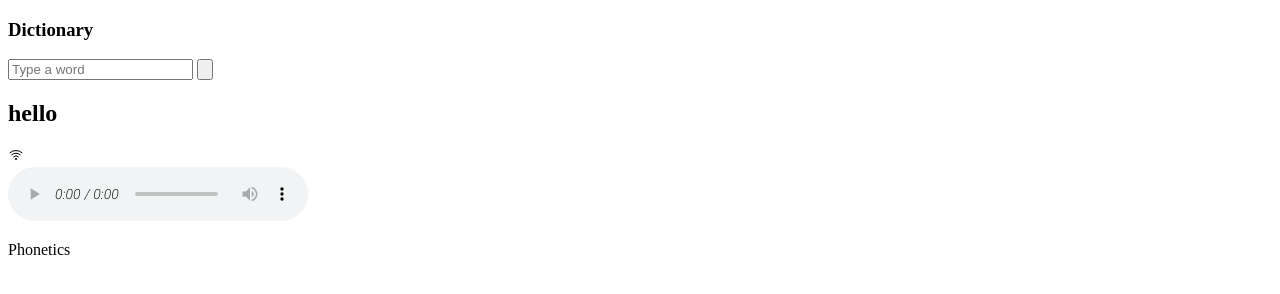
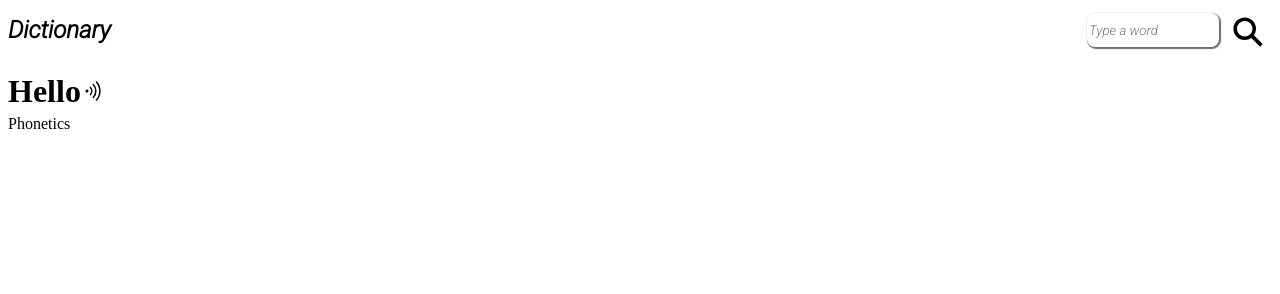
Before and after one commit to diazlisbeh/Dictionary-app, a plain HTML site: page index.html in a window 1280 px wide. Drawn offline with nearby package versions, Linux system fonts and the light colour scheme; the site is published under a folder, as on GitHub Pages, so addresses that start at the root find nothing; no server answers.

Commit message:
CSS error resolve

```diff
--- a/index.html
+++ b/index.html
@@ -4,7 +4,7 @@
   <meta charset="UTF-8">
   <meta http-equiv="X-UA-Compatible" content="IE=edge">
   <meta name="viewport" content="width=device-width, initial-scale=1.0">
-  <link rel="stylesheet" href="/src/css/styles.css">
+  <link rel="stylesheet" href="./src/css/styles.css">
   <link rel="preconnect" href="https://fonts.googleapis.com">
 <link rel="preconnect" href="https://fonts.gstatic.com" crossorigin>
 <link rel="shortcut icon" href="#">
```
